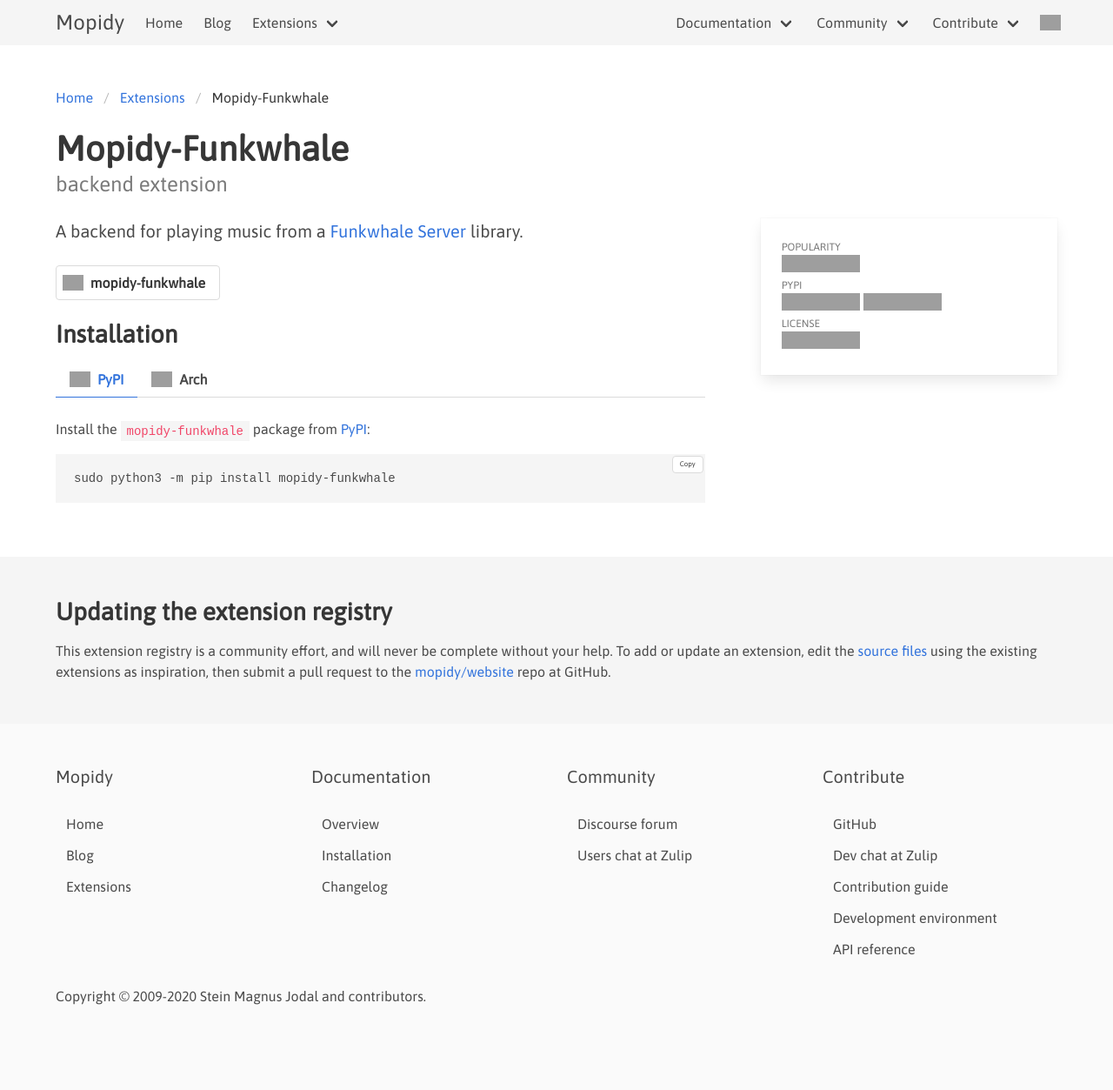
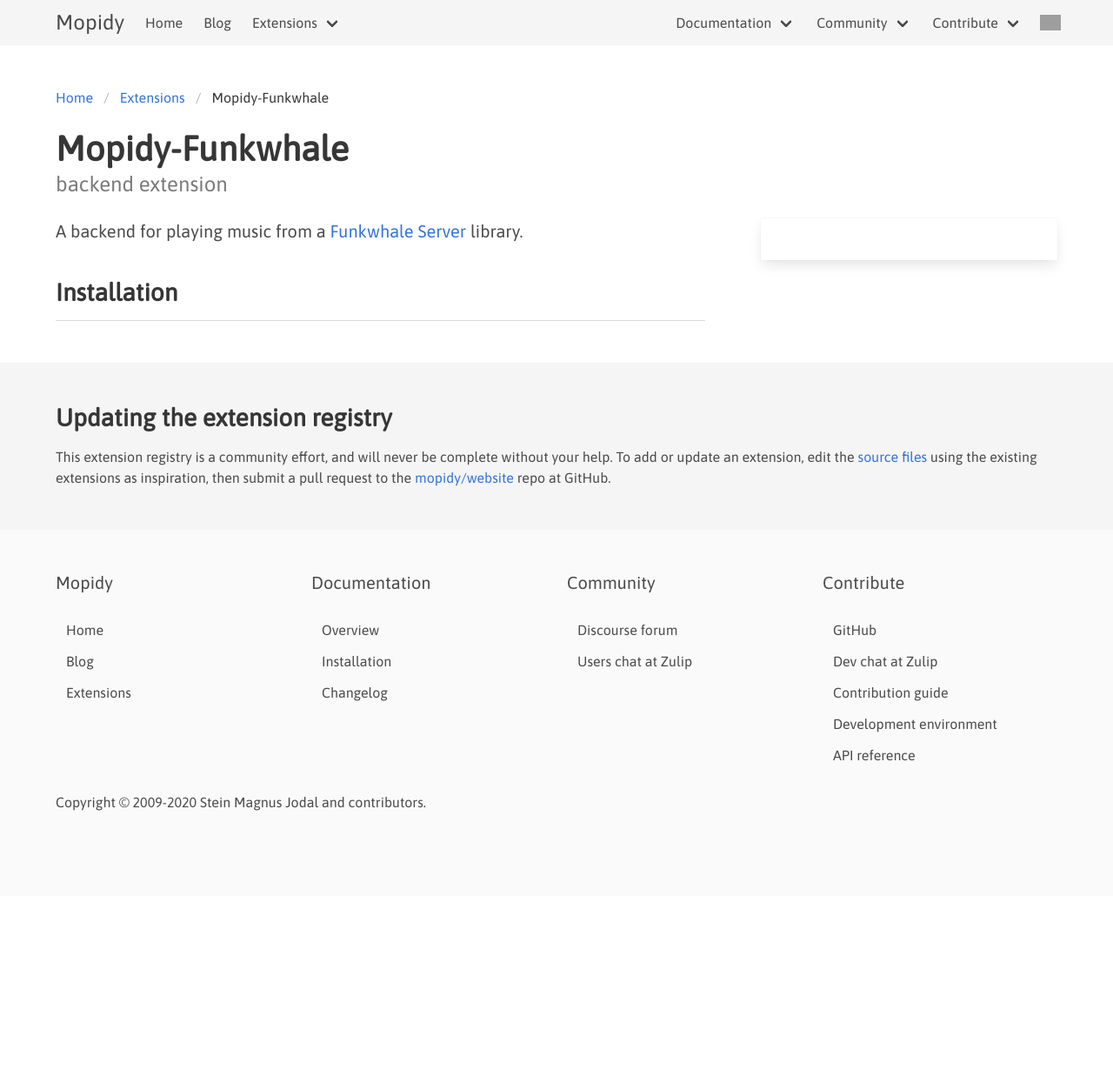
Before and after one commit to mopidy/website, a Jekyll site: the page built from _ext/funkwhale.md, in a window 1280 px wide. Shown: the whole page at 87% size. Built offline with Jekyll 4.4.1, drawn with Linux system fonts in a browser that asks for light colours; after the commit the page ends 1030 px from its top, so only the background shows below that; grey boxes are pictures that could not be loaded.

Commit message:
Update funkwhale.md

```diff
--- a/_ext/funkwhale.md
+++ b/_ext/funkwhale.md
@@ -3,8 +3,6 @@
 type: backend
 dev:
   gitlab: https://dev.funkwhale.audio/funkwhale/mopidy/
-dist:
-  arch-aur: mopidy-funkwhale
   pypi: mopidy-funkwhale
 ---
 
```
